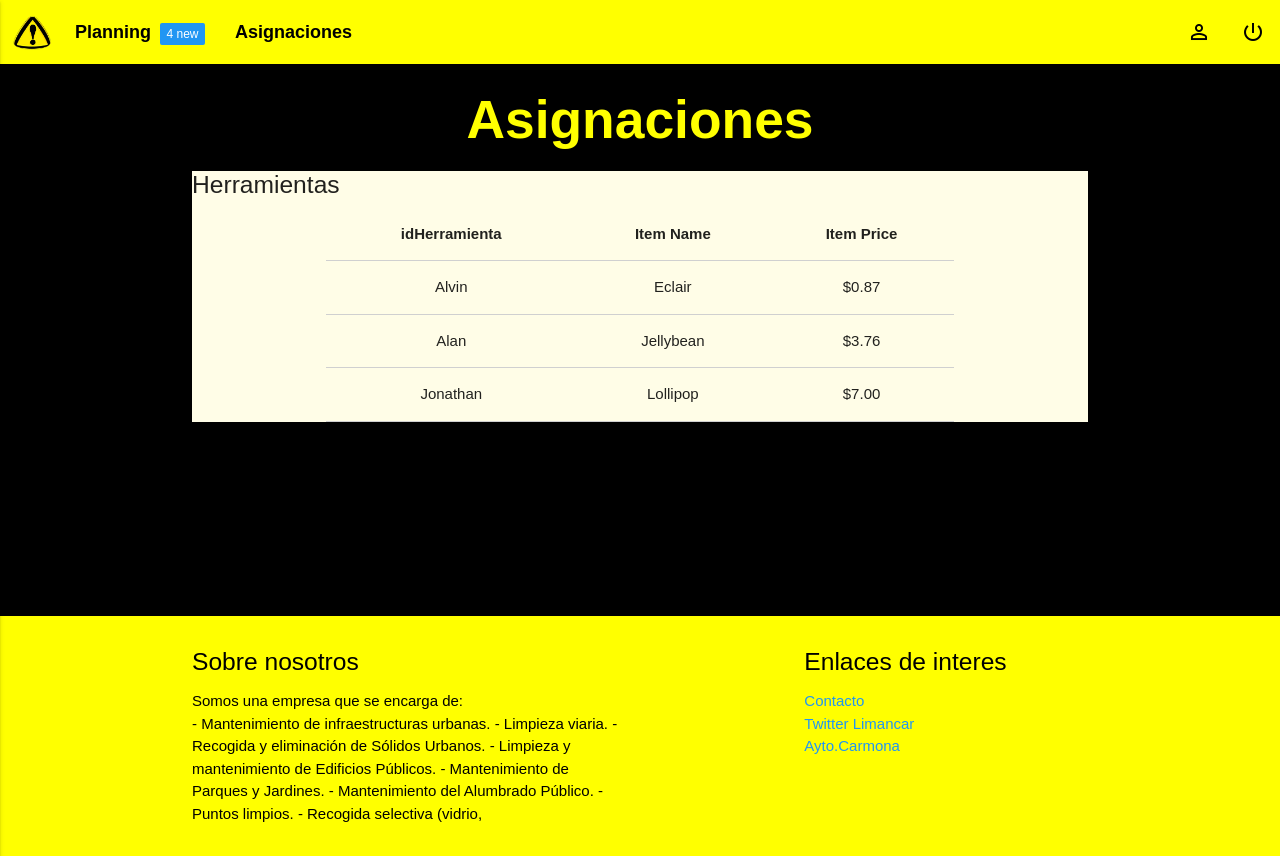
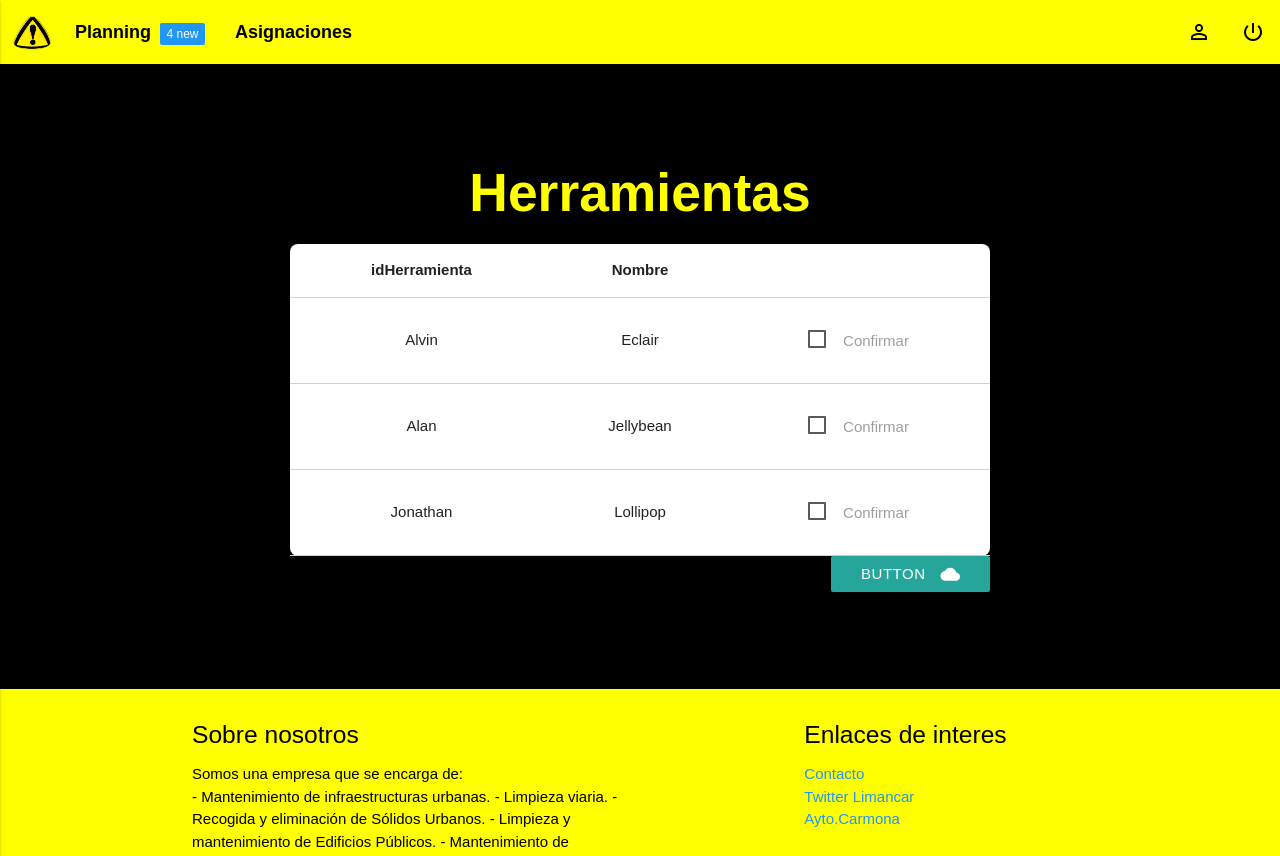
Before and after one commit to Malekith94/incidenciasCarmona, a PHP site: page /asignaciones.html in a window 1280 px wide. Shown: the top 856 px of the page. Run offline with PHP 8.4, Linux system fonts and the light colour scheme.

Commit message:
13/05/17 5:29

```diff
--- a/asignaciones.html
+++ b/asignaciones.html
@@ -50,18 +50,17 @@
         <div class="container incidencias">
 
             <div>
-                <h2>Asignaciones</h2>
+                <div>
+                    <h2>Herramientas</h2>
                 </div>
 
-            <div class="yellow lighten-5">
-                <h5>Herramientas</h5>
-                <div class="container">
+                <div class="white contenedorTabla">
                     <table class="centered responsive-table highlight bordered">
                         <thead>
                             <tr>
                                 <th>idHerramienta</th>
-                            <th>Item Name</th>
-                            <th>Item Price</th>
+                                <th>Nombre</th>
+                                <th></th>
                             </tr>
                         </thead>
 
@@ -69,24 +68,39 @@
                             <tr>
                                 <td>Alvin</td>
                                 <td>Eclair</td>
-                            <td>$0.87</td>
+                                <td>
+                                    <p>
+                                        <input type="checkbox" id="test1"/>
+                                        <label for="test1">Confirmar</label>
+                                    </p>
+                                </td>
                             </tr>
                             <tr>
                                 <td>Alan</td>
                                 <td>Jellybean</td>
-                            <td>$3.76</td>
+                                <td>
+                                    <p>
+                                        <input type="checkbox" id="test2"/>
+                                        <label for="test2">Confirmar</label>
+                                    </p>
+                                </td>
                             </tr>
                             <tr>
                                 <td>Jonathan</td>
                                 <td>Lollipop</td>
-                            <td>$7.00</td>
+                                <td>
+                                    <p>
+                                        <input type="checkbox" id="test3"/>
+                                        <label for="test3">Confirmar</label>
+                                    </p>
+                                </td>
                             </tr>
                         </tbody>
                     </table>
-                </div>
+                    <a class="right waves-effect waves-light btn"><i class="material-icons right">cloud</i>button</a>
 
                 </div>
-
+            </div>
         </div>
 
        <!--Footer-->
--- a/css/asignaciones.css
+++ b/css/asignaciones.css
@@ -39,6 +39,7 @@ h2 {
     text-align: center;
     color: yellow;
     font-weight: bold;
+    margin-top: 100px;
 }
 
 body {
@@ -55,3 +56,12 @@ div.incidencias{
     position: relative;
     min-height: 525px;
 }
+
+.contenedorTabla{
+    border-radius: 8px 8px 8px 8px;
+    -moz-border-radius: 8px 8px 8px 8px;
+    -webkit-border-radius: 8px 8px 8px 8px;
+    border: 0px solid #000000;
+    width: 700px;
+    margin: auto;
+}
```
Lines whose indentation alone changed are shown as unchanged.
